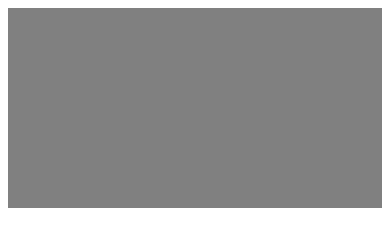
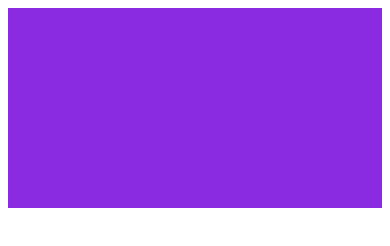
Before and after one commit to Saeedkpi/responsive_conceptual_session, a plain HTML site: page media query.html in a window 390 px wide. Drawn offline with Linux system fonts and the light colour scheme.

Commit message:
media query & max width

```diff
--- a/media query.html
+++ b/media query.html
@@ -25,6 +25,11 @@
                 background-color: brown;
             }
         }
+        @media screen and (max-width: 400px) {
+            .container {
+                background-color: blueviolet;
+            }
+        }
     </style>
 </head>
 <body>
```
